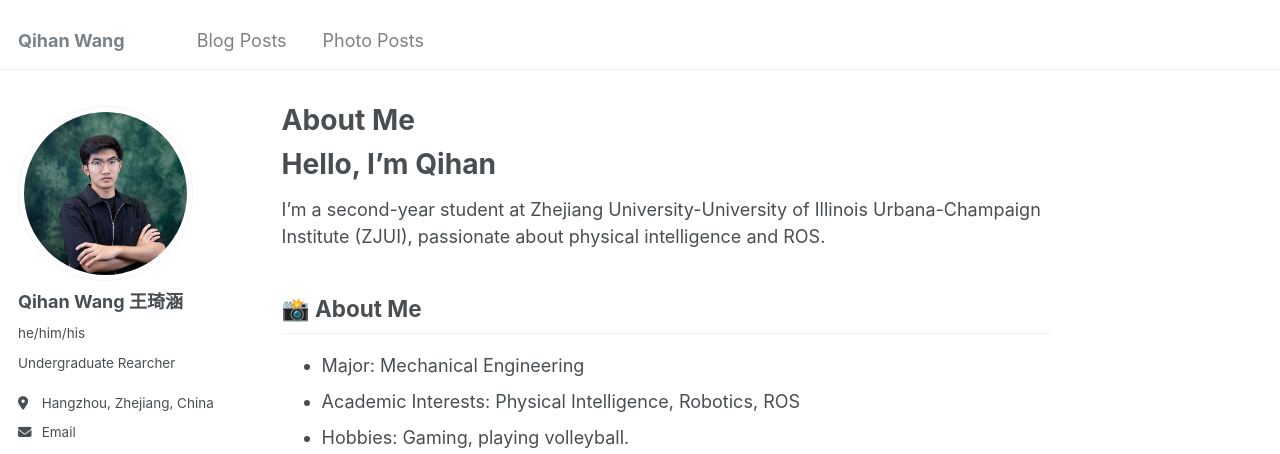
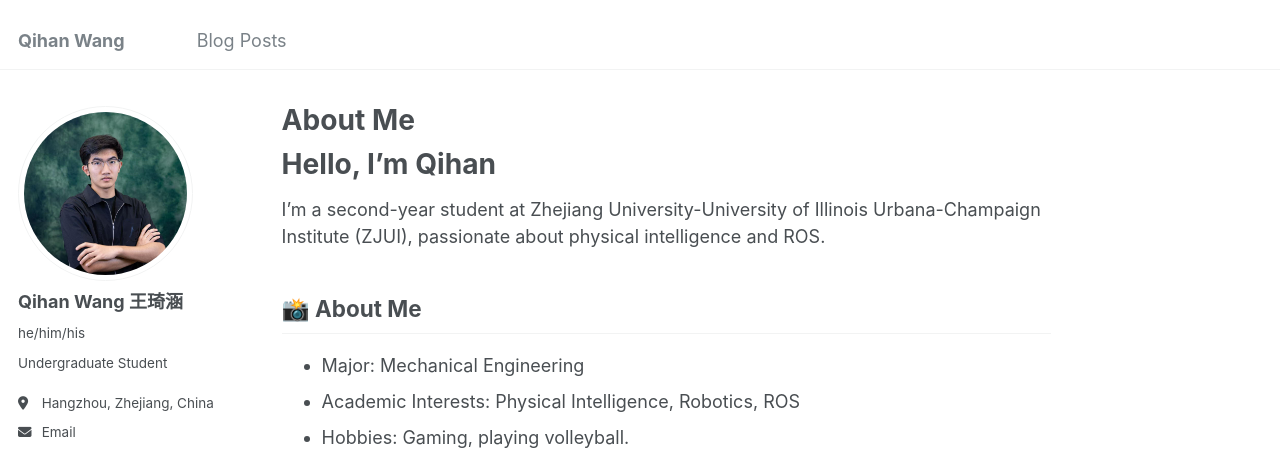
Before and after one commit to AnByss-neko/anbyss-neko.github.io, a Jekyll site: the page built from _pages/about.md, in a window 1280 px wide. Shown: the top 454 px of the page. Built offline with Jekyll 4.4.1, drawn with Linux system fonts in a browser that asks for light colours.

Commit message:
Page Edit

```diff
--- a/_config.yml
+++ b/_config.yml
@@ -24,7 +24,7 @@ author:
   avatar           : "Wqhphoto1.jpg"
   name             : "Qihan Wang 王琦涵"
   pronouns         : "he/him/his" # example: "she/her"
-  bio              : "Undergraduate Rearcher"
+  bio              : "Undergraduate Student"
   location         : "Hangzhou, Zhejiang, China"
   employer         : # name
   uri              : # URL
--- a/_data/navigation.yml
+++ b/_data/navigation.yml
@@ -17,8 +17,8 @@ main:
   - title: "Blog Posts"
     url: /year-archive/
 
-  - title: "Photo Posts"
-    url: /portfolio/
+  #- title: "Photo Posts"
+  #  url: /portfolio/
 
   #- title: "CV"
   #  url: /cv/
```
